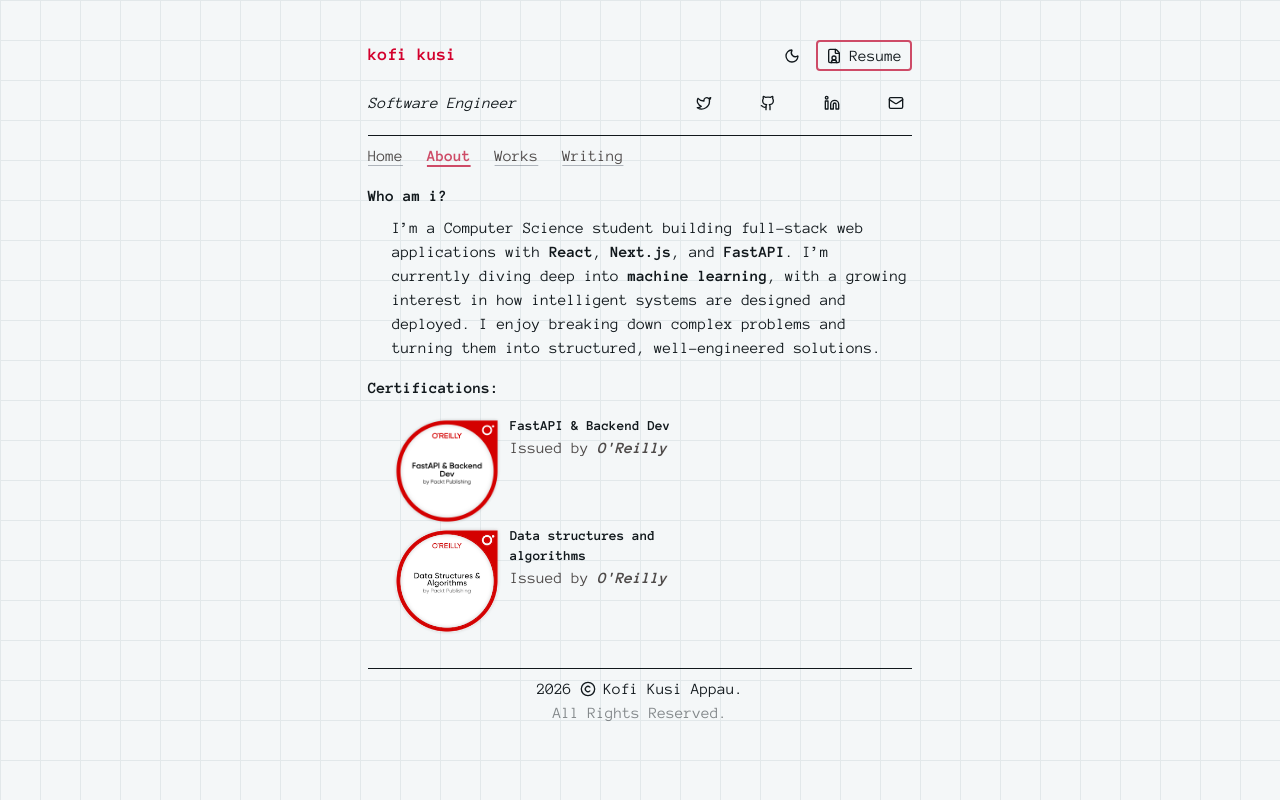
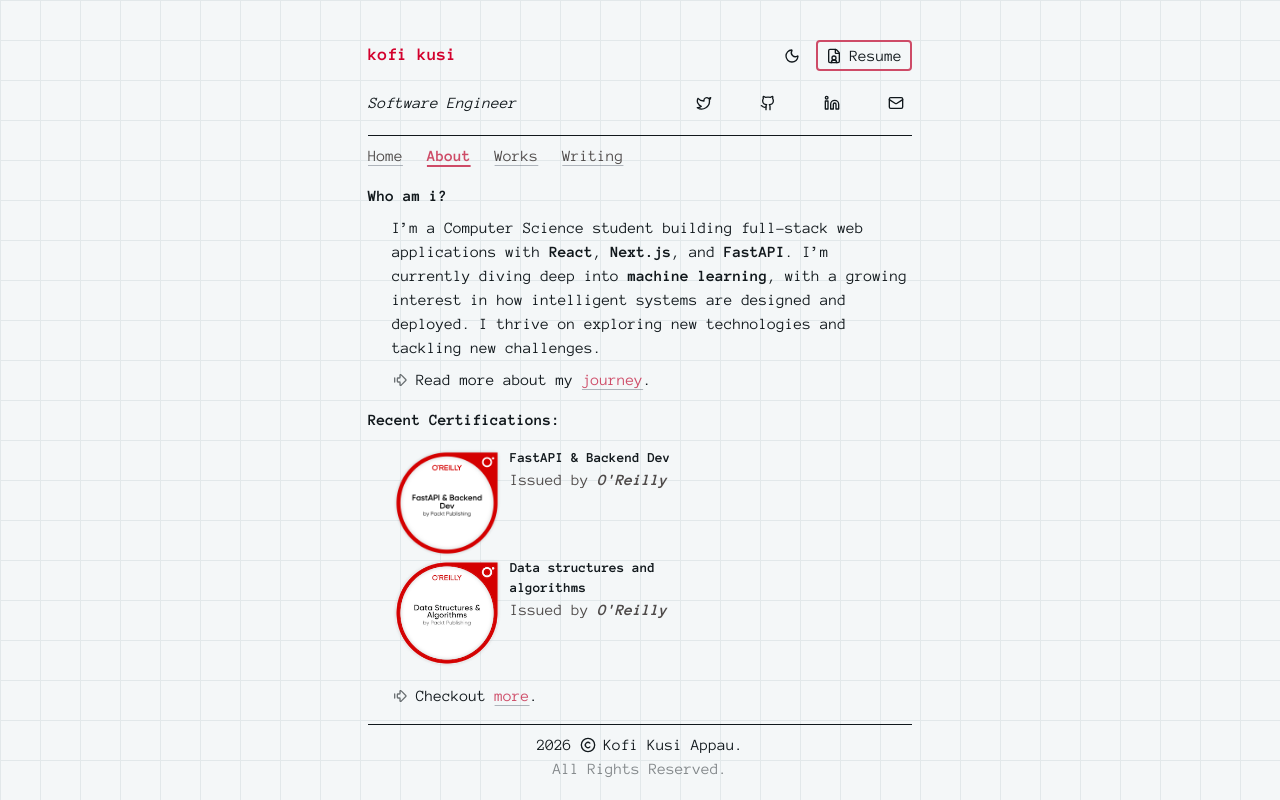
Before and after one commit to kofi-kusi/me-v1, a Next.js app: page /about in a window 1280 px wide. Built offline with nearby package versions, Linux system fonts and the light colour scheme.

Commit message:
Add external links for more info

```diff
--- a/src/components/about/certifications.tsx
+++ b/src/components/about/certifications.tsx
@@ -1,9 +1,11 @@
 import Badge from "@/components/ui/badge";
+import { CustomListItem } from "../ui/custom-list";
+import Link from "next/link";
 
 export default function Certs() {
   return (
     <section>
-      <h2>Certifications:</h2>
+      <h2>Recent Certifications:</h2>
       <ul className="ml-6 my-4">
         <Badge
           url="https://www.credly.com/badges/ce735840-2053-4b7e-95b9-2abaf73b0e77/public_url"
@@ -19,6 +21,10 @@ export default function Certs() {
           from="O'Reilly"
         />
       </ul>
+      <CustomListItem isSubItem>
+        Checkout <Link href="https://www.linkedin.com/in/kofi-kusi/details/certifications/" target="_blank">more</Link>.
+      </CustomListItem>
+
     </section>
   );
 }
--- a/src/components/about/me.tsx
+++ b/src/components/about/me.tsx
@@ -1,12 +1,19 @@
+import { CustomListItem } from "../ui/custom-list";
+import Link from "next/link";
+
 export default function Me() {
   return (
     <section className="transition-all duration-300 hover:translate-x-2">
       <h2>Who am i?</h2>
-      <div className="mt-2">
+      <div className="my-2">
         <p className="ml-6">
-          I’m a Computer Science student building full-stack web applications with <b>React</b>, <b>Next.js</b>, and <b>FastAPI</b>. I’m currently diving deep into <b>machine learning</b>, with a growing interest in how intelligent systems are designed and deployed. I enjoy breaking down complex problems and turning them into structured, well-engineered solutions.
+          I’m a Computer Science student building full-stack web applications with <b>React</b>, <b>Next.js</b>, and <b>FastAPI</b>. I’m currently diving deep into <b>machine learning</b>, with a growing interest in how intelligent systems are designed and deployed. I thrive on exploring new technologies and tackling new challenges.
         </p>
       </div>
+
+      <CustomListItem isSubItem>
+        Read more about my <Link href="/writing">journey</Link>.
+      </CustomListItem>
     </section>
   );
 }
```
